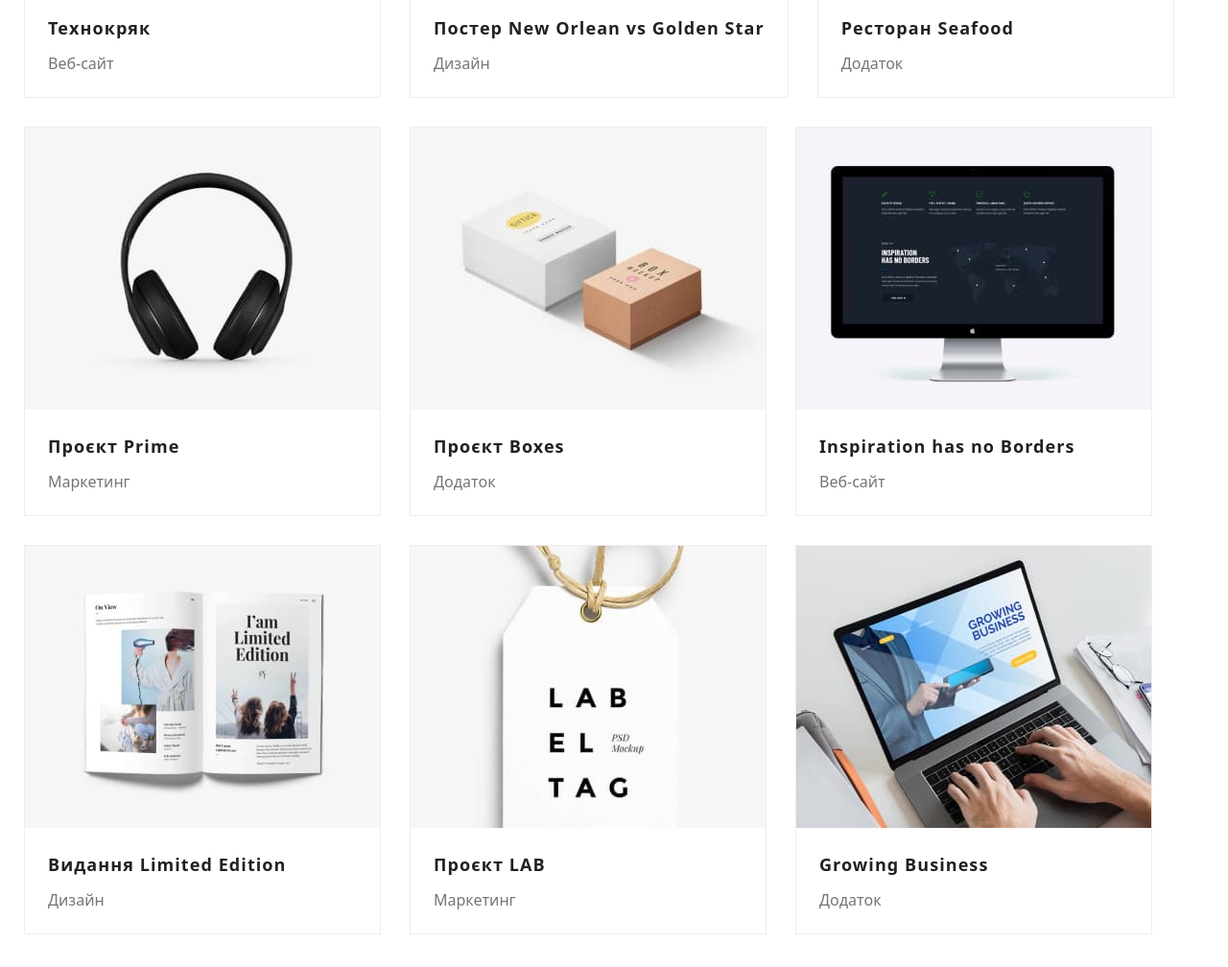
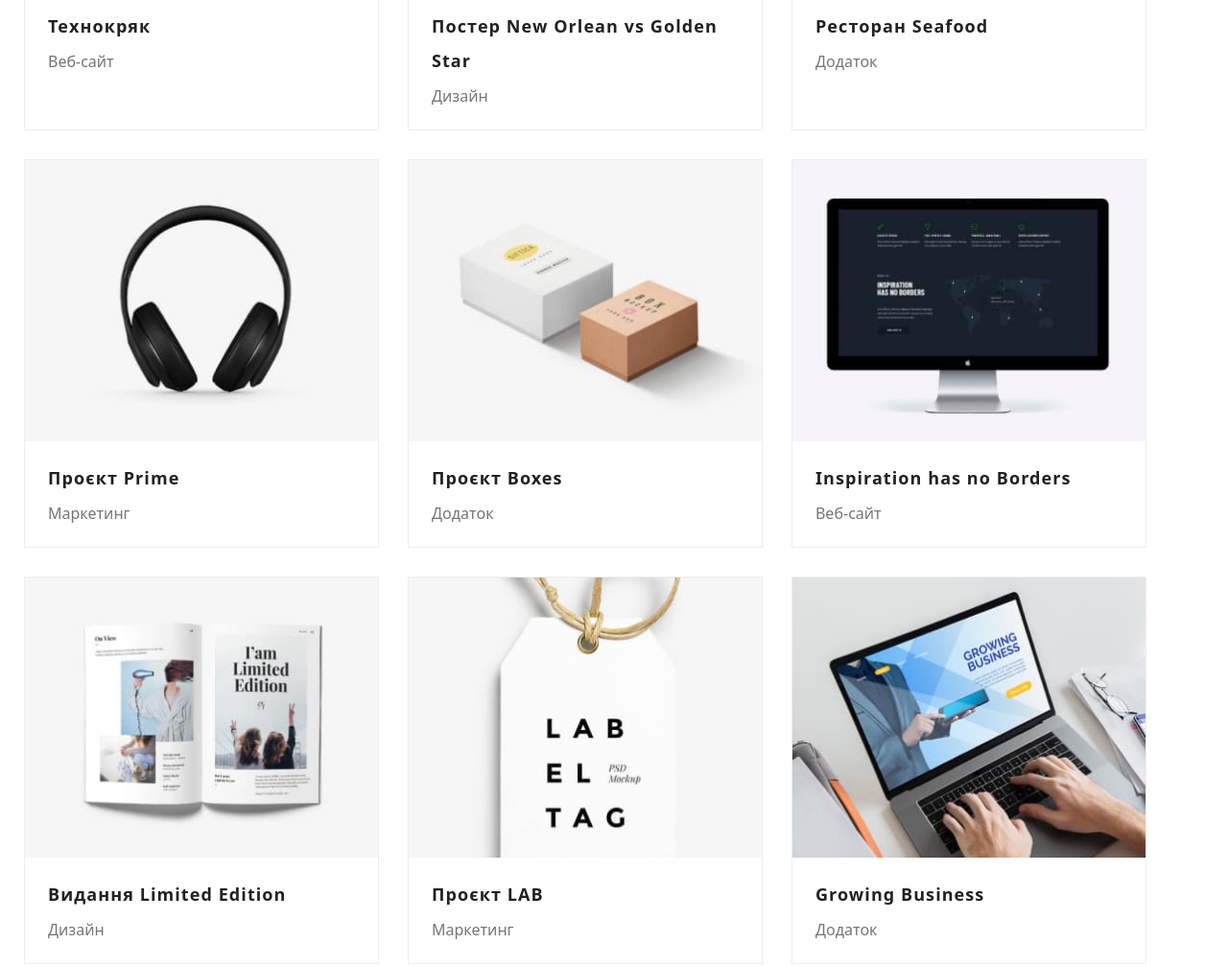
Before and after one commit to nadine525/goit-markup-hw-03, a plain HTML site: page portfolio.html in a window 1280 px wide. Shown: the part 620-1628 px from the top of the page at 96% size. Drawn offline with nearby package versions, Linux system fonts and the light colour scheme.

Commit message:
виправлення помилки на сторінці Портфоліо

```diff
--- a/css/styles.css
+++ b/css/styles.css
@@ -431,26 +431,26 @@ img {
     flex-wrap: wrap;
     margin: 0;
     padding: 0;
-    flex-basis: calc(100% / 3 - 30px);
 
-    margin-top: -30px;
-    margin-left: -30px;
+    margin-top: calc( -1 * var(--card-item-set));
+    margin-left: calc(-1 * var(--card-item-set));
 
     background-color: var(--background-color);
 }
 
 .portfolio-item {
-    margin-right: 30px;
-    margin-bottom: 30px;
+    margin-right: var(--card-item-set);
+    margin-bottom: var(--card-item-set);
+    flex-basis: calc(100% / 3 - var(--card-item-set));
 
     background-color: var(--background-color);
 
     border: 1px solid var(--border-color-portfolio-item);
 }
 
-.portfolio-item:nth-child(3n) {
+/* .portfolio-item:nth-child(3n) {
     margin-right: 0;
-}
+} */
 
 .item-contetn {
     padding: 20px 24px;
--- a/portfolio.html
+++ b/portfolio.html
@@ -6,7 +6,7 @@
     <meta name="viewport" content="width=device-width, initial-scale=1.0">
     <title>Портфоліо</title>
     <link href="https://fonts.googleapis.com/css2?family=Raleway:wght@700&family=Roboto:wght@400;500;700;900&display=swap" rel="stylesheet">
-    <link rel="stylesheet" href="https://cdnjs.cloudflare.com/ajax/libs/modern-normalize/1.1.0/modern-normalize.min.css" integrity="sha512-wpPYUAdjBVSE4KJnH1VR1HeZfpl1ub8YT/NKx4PuQ5NmX2tKuGu6U/JRp5y+Y8XG2tV+wKQpNHVUX03MfMFn9Q==" crossorigin="anonymous" referrerpolicy="no-referrer" />
+    <link rel="stylesheet" href="https://cdnjs.cloudflare.com/ajax/libs/modern-normalize/1.1.0/modern-normalize.min.css" integrity="sha512-wpPYUAdjBVSE4KJnH1VR1HeZfpl1ub8YT/NKx4PuQ5NmX2tKuGu6U/JRp5y+Y8XG2tV+wKQpNHVUX03MfMFn9Q==" crossorigin="anonymous" referrerpolicy="no-referrer">
     <link rel="stylesheet" href="./css/styles.css">
   </head>
   <body>
@@ -55,72 +55,72 @@
                 <img src=./images/macbook-pro.jpg width="370" height="294" alt=“Технокряк“>
                 <div class="item-contetn">
                   <h2 class="portfolio-caption">Технокряк</h2>
-                  <p class="portfolio-catego">Веб-сайт</p></a>
-                </div>
+                  <p class="portfolio-catego">Веб-сайт</p>
+                </div></a>
               </li>
 
               <li class="portfolio-item"><a href="/" class="portfolio-link">
                 <img src="./images/basketboll.jpg" alt="Постер" width="370" height="294">
                 <div class="item-contetn">
                   <h2 class="portfolio-caption">Постер <span lang="en">New Orlean vs Golden Star</span></h2>
-                  <p class="portfolio-catego">Дизайн</p></a>
-                </div>
+                  <p class="portfolio-catego">Дизайн</p>
+                </div></a>
               </li>
 
               <li class="portfolio-item"><a href="/" class="portfolio-link">
                 <img src="./images/seefood-poster.jpg" alt="Ресторан" width="370" height="294">
                 <div class="item-contetn">
                   <h2 class="portfolio-caption">Ресторан <span lang="en">Seafood</span></h2>
-                  <p class="portfolio-catego">Додаток</p></a>
-                </div>
+                  <p class="portfolio-catego">Додаток</p>
+                </div></a>
               </li>
 
               <li class="portfolio-item"><a href="/" class="portfolio-link">
                 <img src="./images/headphones.jpg" alt="Навушники" width="370" height="294">
                 <div class="item-contetn">
                   <h2 class="portfolio-caption">Проєкт <span lang="en">Prime</span></h2>
-                  <p class="portfolio-catego">Маркетинг</p></a>
-                </div>
+                  <p class="portfolio-catego">Маркетинг</p>
+                </div></a>
               </li>
 
               <li class="portfolio-item"><a href="/" class="portfolio-link">
                 <img src="./images/two-boxes.jpg" alt="Коробки" width="370" height="294">
                 <div class="item-contetn">
                   <h2 class="portfolio-caption">Проєкт <span lang="en">Boxes</span></h2>
-                  <p class="portfolio-catego">Додаток</p></a>
-                </div>
+                  <p class="portfolio-catego">Додаток</p>
+                </div></a>
               </li>
 
               <li class="portfolio-item"><a href="/" class="portfolio-link">
                 <img src="./images/black-monitor.jpg" alt="Чорний монітор" width="370" height="294">
                 <div class="item-contetn">
                   <h2 class="portfolio-caption">Inspiration has no Borders</h2>
-                  <p class="portfolio-catego">Веб-сайт</p></a>
-                </div>
+                  <p class="portfolio-catego">Веб-сайт</p>
+                </div></a>
               </li>
 
               <li class="portfolio-item"><a href="/" class="portfolio-link">
                 <img src="./images/opened-book.jpg" alt="Відкрита книга" width="370" height="294">
                 <div class="item-contetn">
                   <h2 class="portfolio-caption">Видання <span lang="en">Limited Edition</span></h2>
-                  <p class="portfolio-catego">Дизайн</p></a>
-                </div>
+                  <p class="portfolio-catego">Дизайн</p>
+                </div></a>
               </li>
 
               <li class="portfolio-item"><a href="/" class="portfolio-link">
                 <img src="./images/lable-with-rope.jpg" alt="Бірка на мотузці" width="370" height="294">
                 <div class="item-contetn">
                   <h2 class="portfolio-caption">Проєкт <span lang="en">LAB</span></h2>
-                  <p class="portfolio-catego">Маркетинг</p></a>
-                </div>
+                  <p class="portfolio-catego">Маркетинг</p>
+                </div></a>
               </li>
 
               <li class="portfolio-item"><a href="/" class="portfolio-link">
                 <img src="./images/hends-and-notebook.jpg" alt="Людські руки над ноутбуком" width="370" height="294">
                 <div class="item-contetn">
                   <h2 class="portfolio-caption">Growing Business</h2>
-                  <p class="portfolio-catego">Додаток</p></a>
-                </div>
+                  <p class="portfolio-catego">Додаток</p>
+                </div></a>
               </li>
             </ul>
           </div>
```
Also changed, not shown: index.html (+1 -1 lines).
